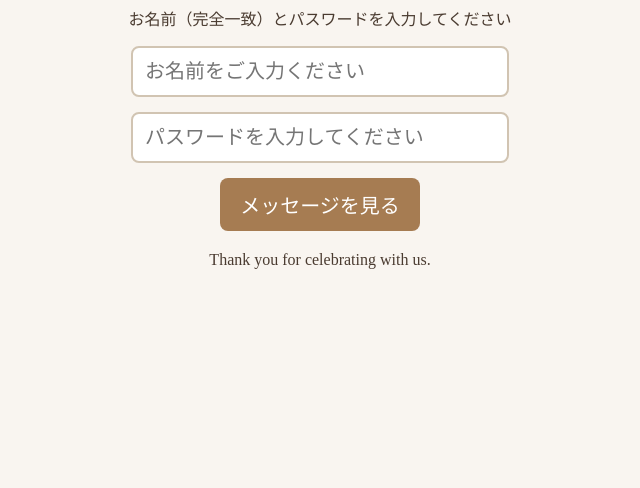
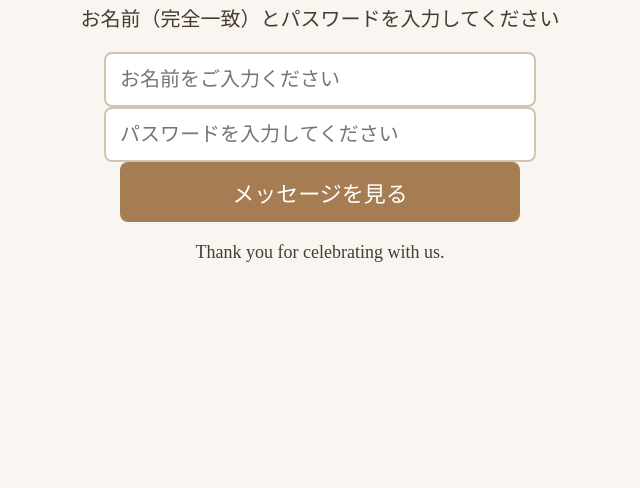
Before and after one commit to sisyamo127/sisyamo127.github.io, a plain HTML site: page QR.html in a window 1280 px wide. Shown: the part 312-800 px from the top of the page, without its empty margins (320-960 px from the left). Drawn offline with Linux system fonts and the light colour scheme.

Commit message:
Update QR.html

```diff
--- a/QR.html
+++ b/QR.html
@@ -3,6 +3,7 @@
 <head>
   <meta charset="UTF-8">
   <title>Wedding Message</title>
+  <meta name="viewport" content="width=device-width, initial-scale=1"> <!-- 🔹 スマホ対応 -->
   <style>
     body {
       font-family: 'Yu Mincho', 'Hiragino Mincho Pro', serif;
@@ -16,11 +17,54 @@
       align-items: center;
       min-height: 100vh;
       text-align: center;
+      font-size: 18px; /* 🔹 全体のフォントサイズをUP */
     }
     .container {
       max-width: 600px;
       width: 90%;
       padding: 20px;
+      text-align: center;
+    }
+    h1 {
+      font-size: 28px; /* 🔹 タイトルを大きく */
+      margin-bottom: 20px;
+    }
+    p {
+      font-size: 20px; /* 🔹 説明文も大きめに */
+    }
+    input {
+      padding: 14px; /* 🔹 タップしやすく */
+      font-size: 20px;
+      width: 90%; /* 🔹 画面幅に適応 */
+      max-width: 400px;
+      border: 2px solid #d1c4b2;
+      border-radius: 8px;
+    }
+    button {
+      padding: 14px 24px; /* 🔹 ボタンも大きく */
+      font-size: 22px;
+      background-color: #a67c52;
+      color: #fff;
+      border: none;
+      border-radius: 8px;
+      cursor: pointer;
+      width: 90%;
+      max-width: 400px;
+    }
+    .bmi-button {
+      display: none;
+      margin-top: 20px;
+      padding: 14px 24px;
+      font-size: 22px;
+      background-color: #d9534f;
+      color: #fff;
+      border: none;
+      border-radius: 8px;
+      cursor: pointer;
+      display: block;
+      margin: 20px auto;
+      width: 90%;
+      max-width: 400px;
     }
     .message {
       margin-top: 30px;
@@ -32,34 +76,27 @@
       line-height: 1.8;
       box-shadow: 0 4px 10px rgba(0,0,0,0.1);
     }
-    input {
-      padding: 12px;
-      font-size: 20px;
-      margin-bottom: 15px;
-      width: 80%;
-      max-width: 350px;
-      border: 2px solid #d1c4b2;
-      border-radius: 8px;
-    }
-    button {
-      padding: 12px 20px;
-      font-size: 20px;
-      background-color: #a67c52;
-      color: #fff;
-      border: none;
-      border-radius: 8px;
-      cursor: pointer;
-    }
-    .bmi-button {
-      display: none;
-      margin-top: 20px;
-      padding: 12px 20px;
-      font-size: 20px;
-      background-color: #d9534f;
-      color: #fff;
-      border: none;
-      border-radius: 8px;
-      cursor: pointer;
+
+    /* 🔹 スマホ向け最適化 */
+    @media (max-width: 768px) {
+      h1 {
+        font-size: 32px; /* 🔹 スマホならタイトルをさらに大きく */
+      }
+      p {
+        font-size: 22px;
+      }
+      input {
+        font-size: 22px;
+        padding: 16px;
+      }
+      button {
+        font-size: 24px;
+        padding: 16px 28px;
+      }
+      .bmi-button {
+        font-size: 24px;
+        padding: 16px 28px;
+      }
     }
   </style>
 </head>
@@ -68,7 +105,7 @@
 <div class="container">
   <h1>Welcome to Our Wedding</h1>
 
-  <div id="inputForm">  <!-- 🔹 ここを非表示にする -->
+  <div id="inputForm">
     <p>お名前（完全一致）とパスワードを入力してください</p>
     <input type="text" id="fullName" placeholder="お名前をご入力ください"><br>
     <input type="password" id="password" placeholder="パスワードを入力してください"><br>
@@ -77,7 +114,7 @@
 
   <div id="card" class="message" style="display:none;"></div>
 
-  <!-- 「林昂佑」の場合のみボタンを表示 -->
+  <!-- 🔹 BMIボタンを中央に配置 -->
   <button id="bmiButton" class="bmi-button" onclick="location.href='https://sisyamo127.github.io/BMI.html'" style="display:none;">BMIを計算する</button>
 </div>
 
@@ -96,11 +133,9 @@
     }
 
     try {
-        // GitHubのCSVを取得（キャッシュ回避）
         const response = await fetch(`https://sisyamo127.github.io/data.csv?t=${new Date().getTime()}`);
         const text = await response.text();
 
-        // 改行コードを考慮しながら処理
         const rows = text.split(/\r?\n/).slice(1);
         const dataMap = {};
 
@@ -127,10 +162,7 @@
             return;
         }
 
-        // 入力フォームを非表示
         document.getElementById("inputForm").style.display = "none";
-
-        // メッセージを表示
         document.getElementById("card").innerHTML = `<strong>${fullName} 様</strong><br><br>${dataMap[fullName].message}`;
         document.getElementById("card").style.display = "block";
 
```
